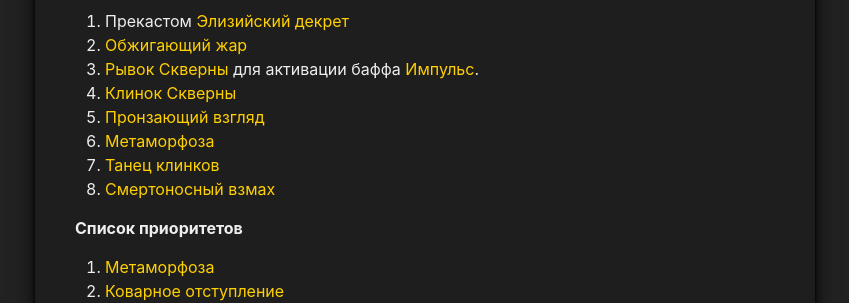
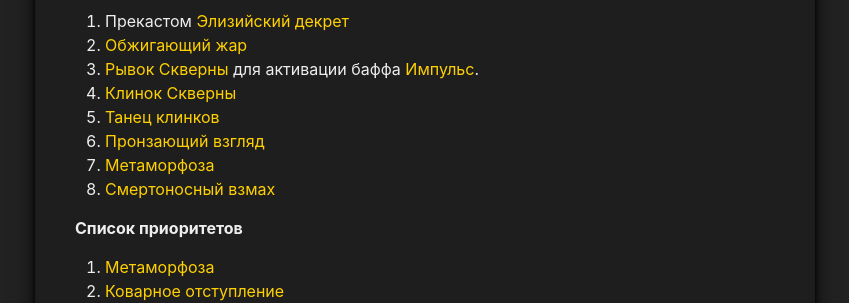
Before and after one commit to blacktempl/blacktempl.github.io, a Jekyll site: the page built from guide/havoc/quick_faq.md, in a window 1280 px wide and 900 px high, scrolled down 5829 px. Shown: the part 153-456 px from the top of the window, without its empty margins (215-1064 px from the left). Built offline with Jekyll 4.4.1, drawn with Linux system fonts in a browser that asks for light colours; a script that is not in the unit is left out; comment, search, counter and statistics services are not loaded.

```diff
--- a/guide/havoc/quick_faq.md
+++ b/guide/havoc/quick_faq.md
@@ -989,10 +989,11 @@ toc: true
 1. {{ site.data.spell.Immolation_Aura }}
 1. {{ site.data.spell.Fel_Rush }} для активации баффа {{ site.data.talent.Momentum }}.
 1. {{ site.data.talent.Felblade }}
+1. {{ site.data.spell.Blade_Dance }}
 1. {{ site.data.spell.Eye_Beam }}
 1. {{ site.data.spell.Metamorphosis }}
-1. {{ site.data.spell.Blade_Dance }}
 1. {{ site.data.spell.Death_Sweep }}
+
 
 **Список приоритетов**
 
```
